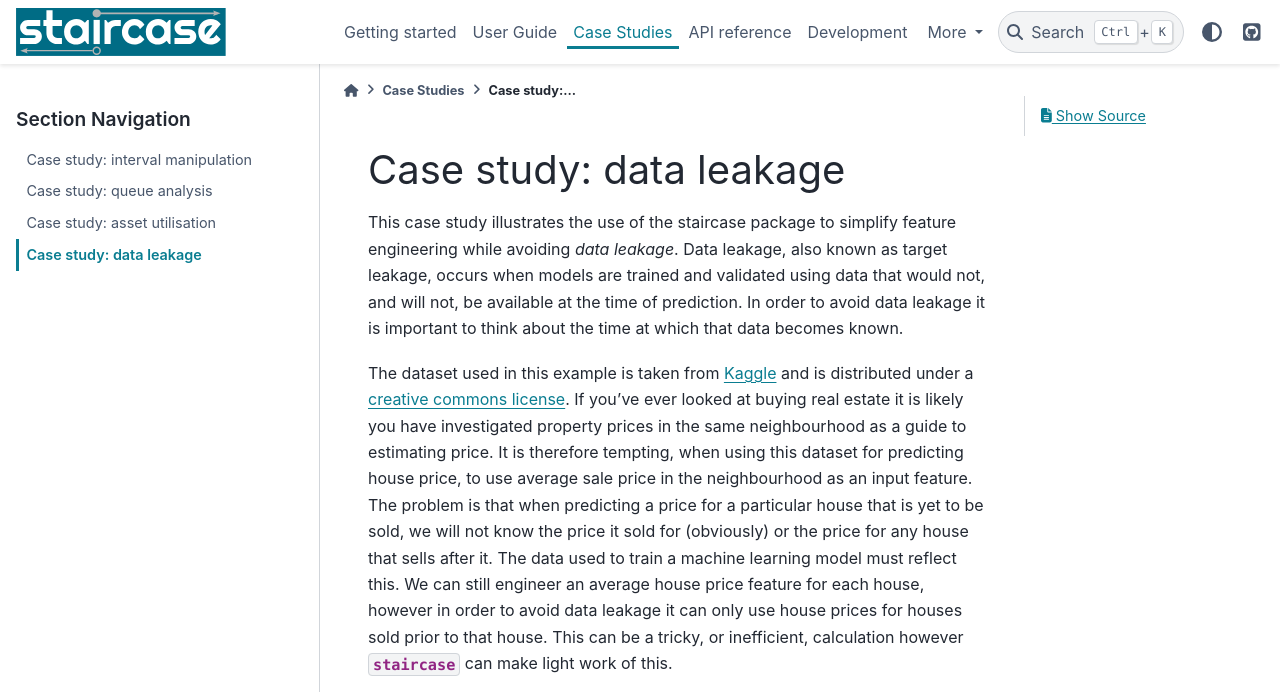
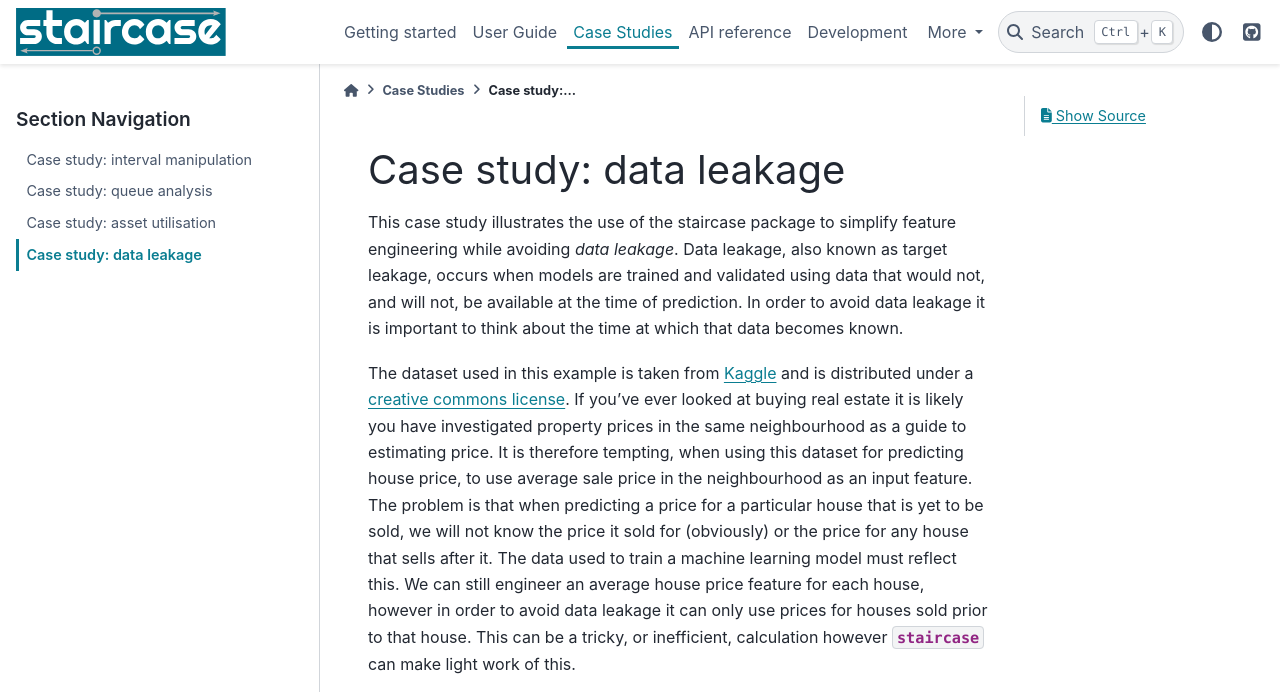
Before and after one commit to staircase-dev/staircase, a Sphinx documentation site: the page built from docs/case_studies/dataleakage.rst, in a window 1280 px wide and 900 px high, cut to the strip 0-692 px from the top of the window. Built offline with Sphinx 7.4.7 and the PyData theme 0.15.4, drawn with Linux system fonts in a browser that asks for light colours; pages that are not in the unit, such as notebooks, are missing from menus; some of the changed text lies outside the part shown.

Commit message:
DOC UPDATE

```diff
--- a/docs/case_studies/dataleakage.rst
+++ b/docs/case_studies/dataleakage.rst
@@ -7,7 +7,7 @@
 This case study illustrates the use of the staircase package to simplify feature engineering while avoiding *data leakage*.
 Data leakage, also known as target leakage, occurs when models are trained and validated using data that would not, and will not, be available at the time of prediction.  In order to avoid data leakage it is important to think about the time at which that data becomes known.
 
-The dataset used in this example is taken from `Kaggle <https://www.kaggle.com/dansbecker/melbourne-housing-snapshot/metadata>`_ and is distributed under a `creative commons license <https://creativecommons.org/licenses/by-nc-sa/4.0/>`_.  If you've ever looked at buying real estate it is likely you have investigated property prices in the same neighbourhood as a guide to estimating price.  It is therefore tempting, when using this dataset for predicting house price, to use average sale price in the neighbourhood as an input feature.  The problem is that when predicting a price for a particular house that is yet to be sold, we will not know the price it sold for (obviously) or the price for any house that sells after it. The data used to train a machine learning model must reflect this. We can still engineer an average house price feature for each house, however in order to avoid data leakage it can only use  house prices for houses sold prior to that house. This can be a tricky, or inefficient, calculation however :mod:`staircase` can make light work of this.
+The dataset used in this example is taken from `Kaggle <https://www.kaggle.com/dansbecker/melbourne-housing-snapshot/metadata>`_ and is distributed under a `creative commons license <https://creativecommons.org/licenses/by-nc-sa/4.0/>`_.  If you've ever looked at buying real estate it is likely you have investigated property prices in the same neighbourhood as a guide to estimating price.  It is therefore tempting, when using this dataset for predicting house price, to use average sale price in the neighbourhood as an input feature.  The problem is that when predicting a price for a particular house that is yet to be sold, we will not know the price it sold for (obviously) or the price for any house that sells after it. The data used to train a machine learning model must reflect this. We can still engineer an average house price feature for each house, however in order to avoid data leakage it can only use prices for houses sold prior to that house. This can be a tricky, or inefficient, calculation however :mod:`staircase` can make light work of this.
 
 .. ipython:: python
     :suppress:
@@ -84,7 +84,7 @@
     sample_times = data["Date"] - pd.Timedelta(0.5, "day")
     sample_times
 
-So these are the times at which we need to know the value of our av_house_prices step function. We can get these values by simply "calling" our step function as if it was a method:
+So these are the times at which we need to know the value of our `av_house_prices` step function. We can get these values by simply "calling" our step function as if it was a method:
 
 .. ipython:: python
 
@@ -109,14 +109,14 @@
     )(sample_times)
 
 
-Now, for the houses sold on the earliest date in this dataset there will be no average house price data, and there will be missing values in the average_price column for these houses. These values would need to be imputed before proceeding. The average_price column can then be used as an input to a machine learning model.
+Now, for the houses sold on the earliest date in this dataset there will be no average house price data, and there will be missing values in the `average_price` column for these houses. These values would need to be imputed before proceeding. The `average_price` column can then be used as an input to a machine learning model.
 
 Next we explore some advanced usage with :mod:`staircase`.
 
 
 **Sampling the step function "immediately to the left"**
 
-We took a shortcut above, by the fact that our dates were at the day-frequency level, and we sampled the step function the day before each sale. What if we wanted the values of the step function up until the exact date? This can be done with the :meth: `staircase.Stairs.limit` method, which takes sample points and a *side* parameter.
+We took a shortcut above, by the fact that our dates were at the day-frequency level, and we sampled the step function the day before each sale. What if we wanted the values of the step function up until the exact date? This can be done with the :meth:`staircase.Stairs.limit` method, which takes sample points and a *side* parameter.
 
 .. ipython:: python
 
```
Also changed, not shown: other parts of docs/case_studies/dataleakage.rst (+2 -2 lines), 1 other file.
